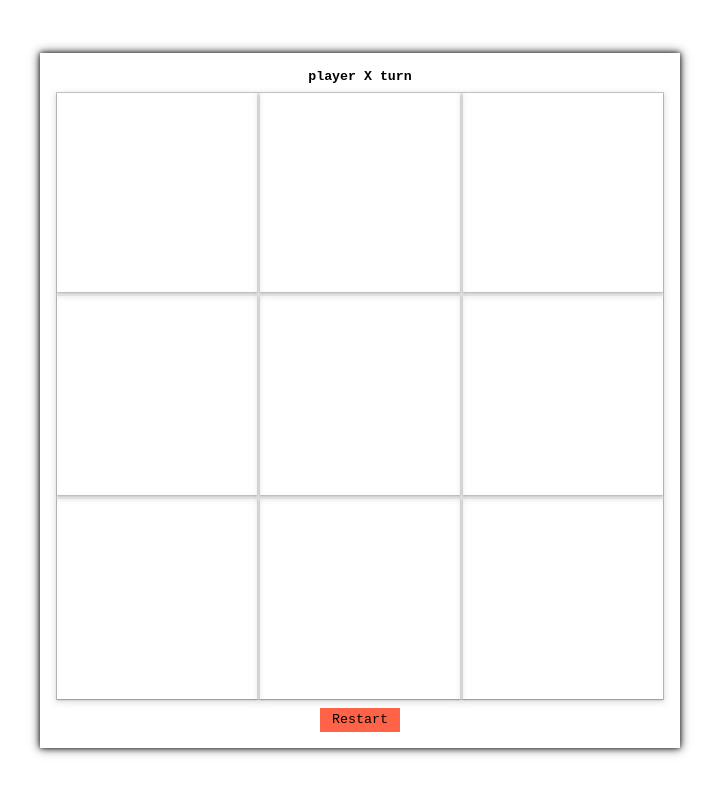
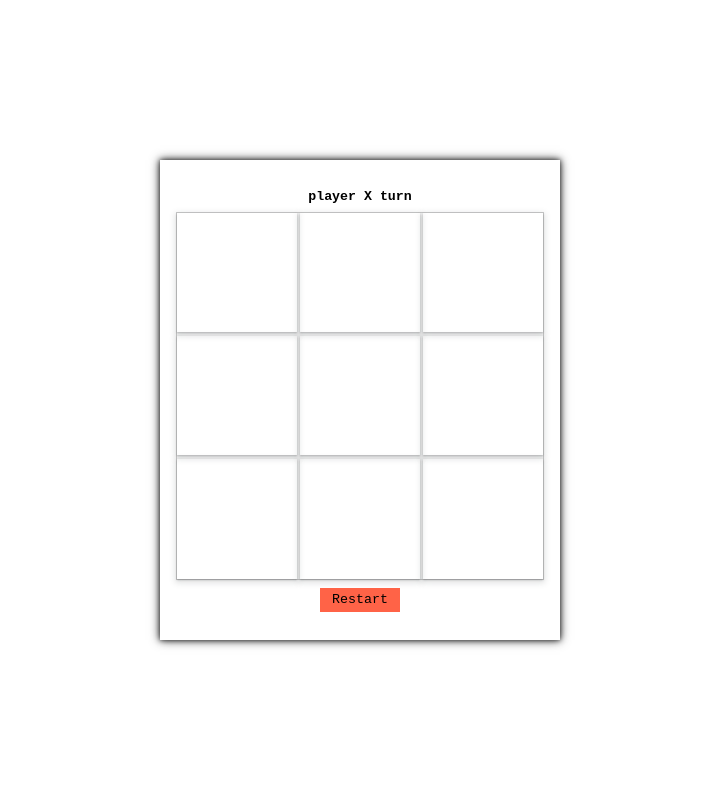
Before and after one commit to aosenit/frontendBeginners, a plain HTML site: page index.html in a window 1280 px wide. Shown: the whole page, without its empty margins (280-999 px from the left). Drawn offline with Linux system fonts and the light colour scheme.

Commit message:
ready for staging

```diff
--- a/style.css
+++ b/style.css
@@ -26,8 +26,9 @@ button {
 }
 
 .container {
-  width: 50%;
-  aspect-ratio: 1/1;
+  width: 55%;
+  max-width: 400px;
+  aspect-ratio: 1/1.2;
   box-shadow: 0px 0px 5px 0px rgba(0, 0, 0, 0.75),
     0px 0px 10px 0px rgba(0, 0, 0, 0.75);
   display: flex;
@@ -57,6 +58,7 @@ button {
   display: grid;
   place-items: center;
   font-weight: bolder;
+  font-size: 1.7rem;
   color: var(--btnColor);
 }
 
```
